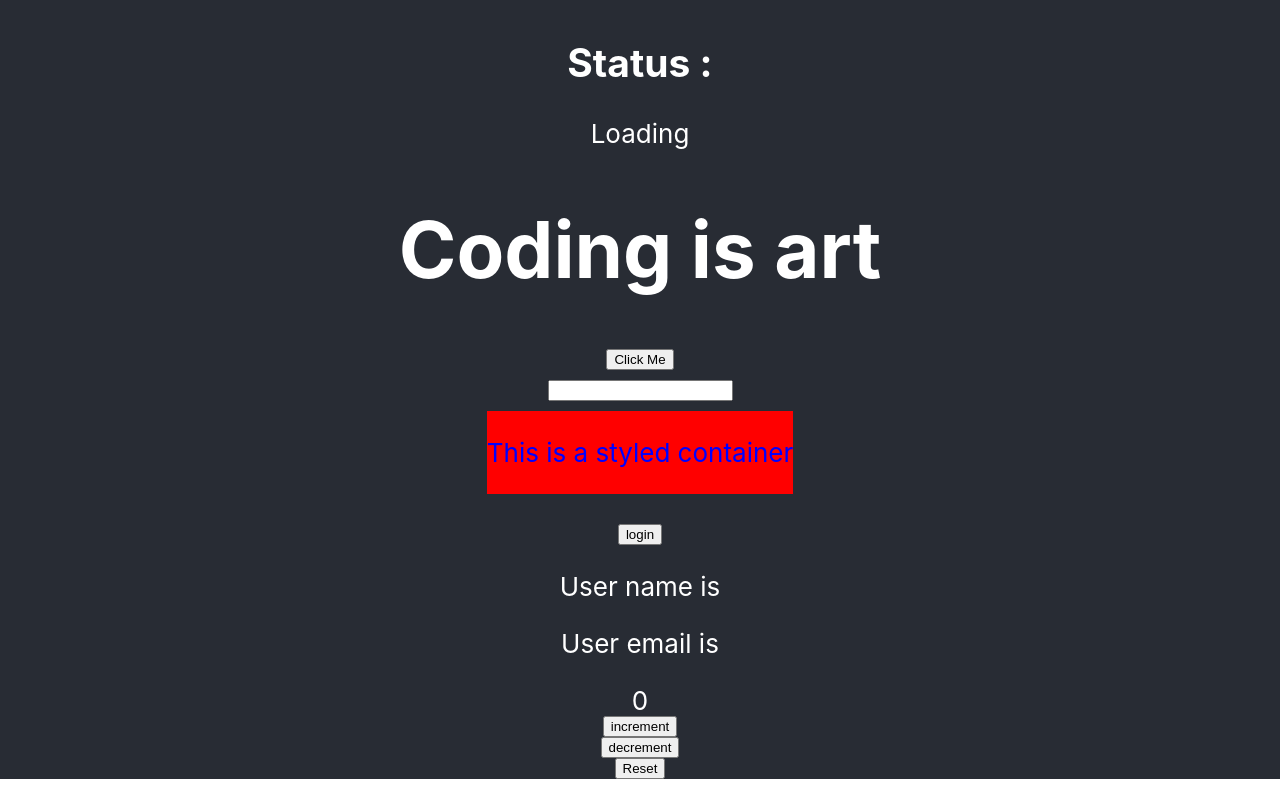
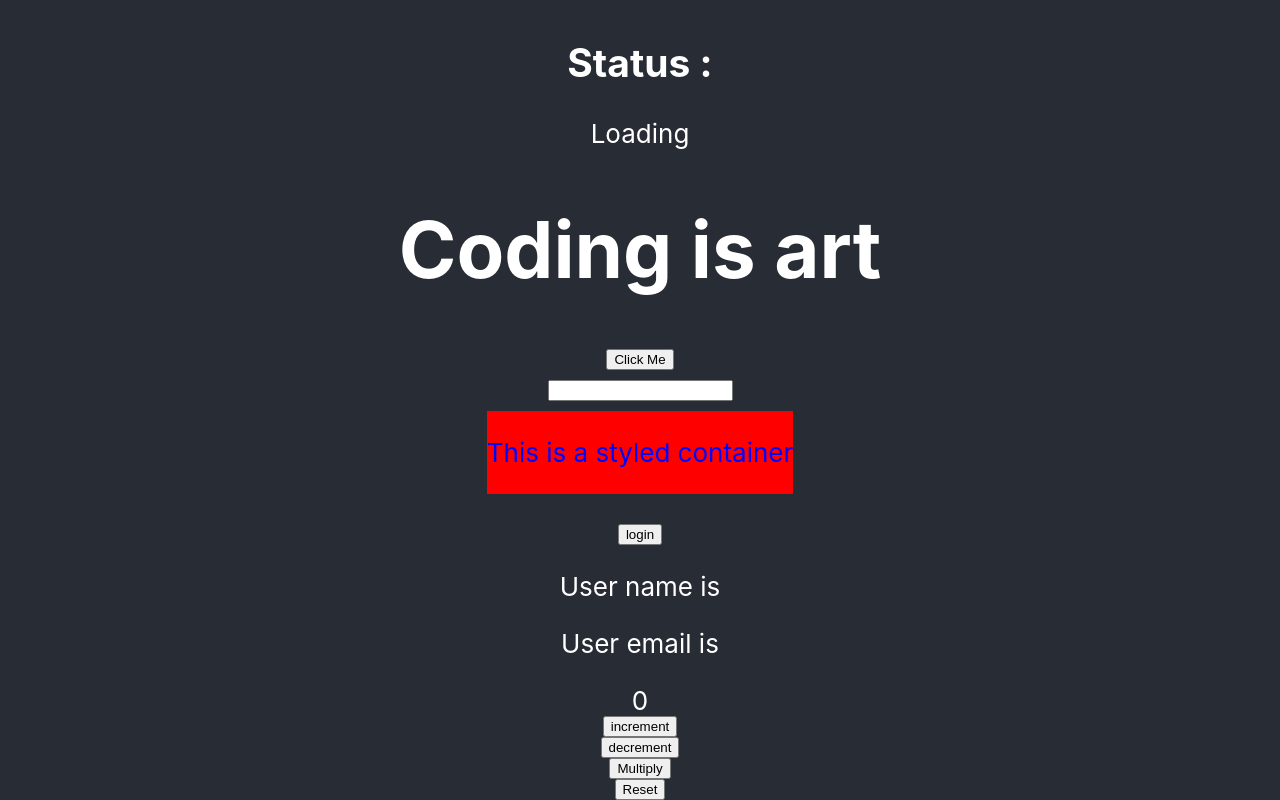
Before and after one commit to Reda-Hammada/Typescript-Learning, a React (Create React App) app in the folder react-typescript-learning/: page / in a window 1280 px wide. Shown: the part 385-1185 px from the top of the page. Before the commit the page ends 1164 px from the top, so only its background shows below. Built offline with nearby package versions, Linux system fonts and the light colour scheme.

Commit message:
userReducer with stricter type

```diff
--- a/react-typescript-learning/src/components/Counter/Counter.tsx
+++ b/react-typescript-learning/src/components/Counter/Counter.tsx
@@ -1,8 +1,12 @@
 import React, {useReducer} from 'react';
 import { CounterReducer } from './CounterReducer';
+import { useEffect } from 'react';
 
 
 const Counter = () => {
+  useEffect(()=>{
+    console.log('Rendered');
+  })
   const {initialState, reducer} = CounterReducer;
   const [state, dispatch] = useReducer(reducer,initialState)
   return (
@@ -19,10 +23,16 @@ const Counter = () => {
       decrement
     </button>
     <button onClick={()=>{
+      dispatch({type:'multiply', payload:2});
+    }}>
+      Multiply
+    </button>
+    <button onClick={()=>{
       dispatch({type:'reset', payload:0});
     }}>
       Reset
     </button>
+
 
     </>
   )
--- a/react-typescript-learning/src/components/Counter/Counter.types.ts
+++ b/react-typescript-learning/src/components/Counter/Counter.types.ts
@@ -3,6 +3,6 @@ export type CounterState = {
 };
 
 export type CounterAction = {
-    type:string,
+    type:'increment' | 'decrement' |'reset' | 'multiply'
     payload:number,
 }
--- a/react-typescript-learning/src/components/Counter/CounterReducer.ts
+++ b/react-typescript-learning/src/components/Counter/CounterReducer.ts
@@ -3,6 +3,7 @@ import {CounterAction,CounterState} from './Counter.types';
 const initialState = {count: 0}
 
 const reducer = (state:CounterState,action:CounterAction) => {
+
     switch(action.type){
         case'increment':
          return {count : state.count + action.payload};
@@ -10,11 +11,11 @@ const reducer = (state:CounterState,action:CounterAction) => {
         case 'decrement':
          return {count: state.count - action.payload};
 
+        case 'multiply':
+            return {count: state.count *  action.payload};
 
         case 'reset':
-            return {count : 0};
-
-
+              return {count:0};
         default:
             return state;
     }
```
